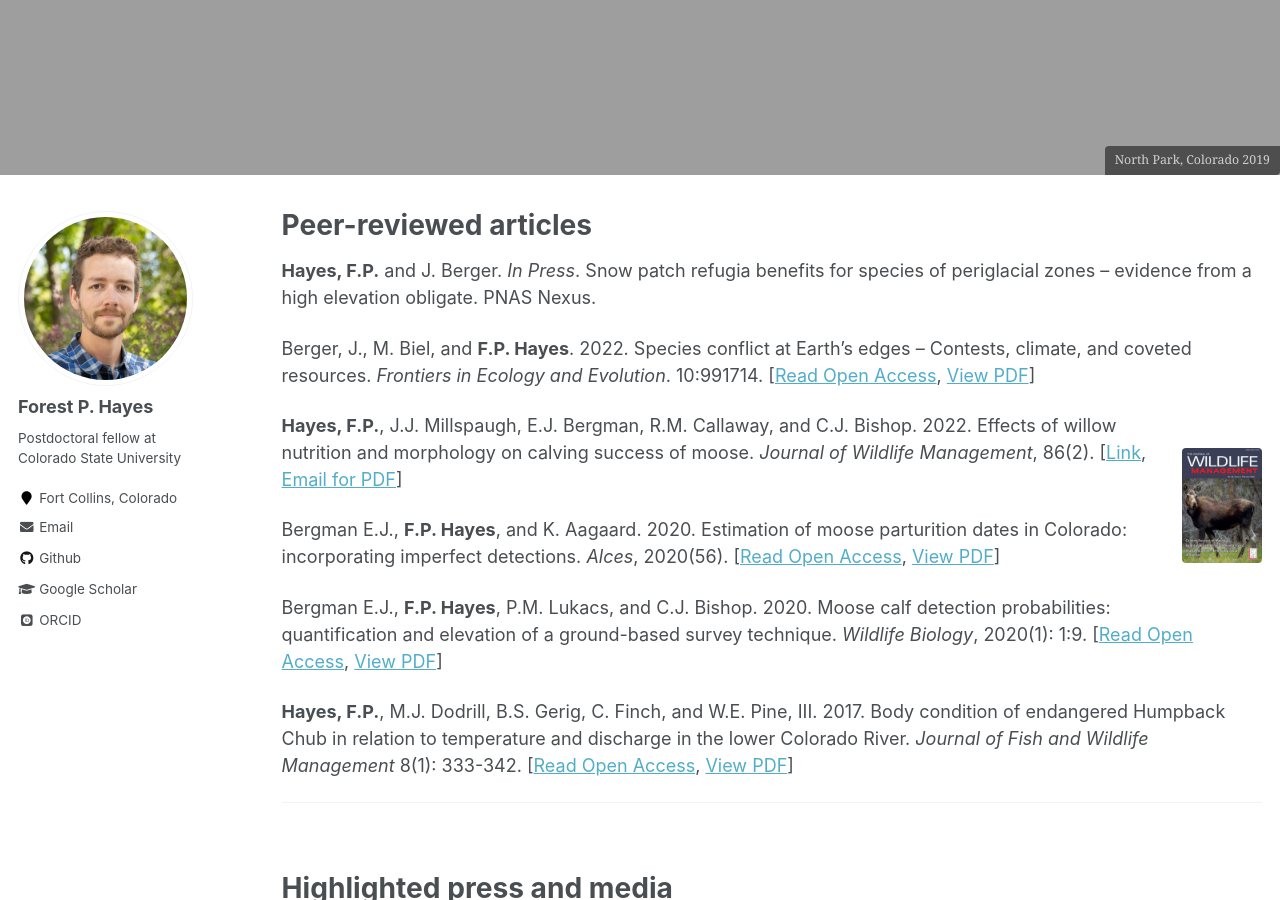
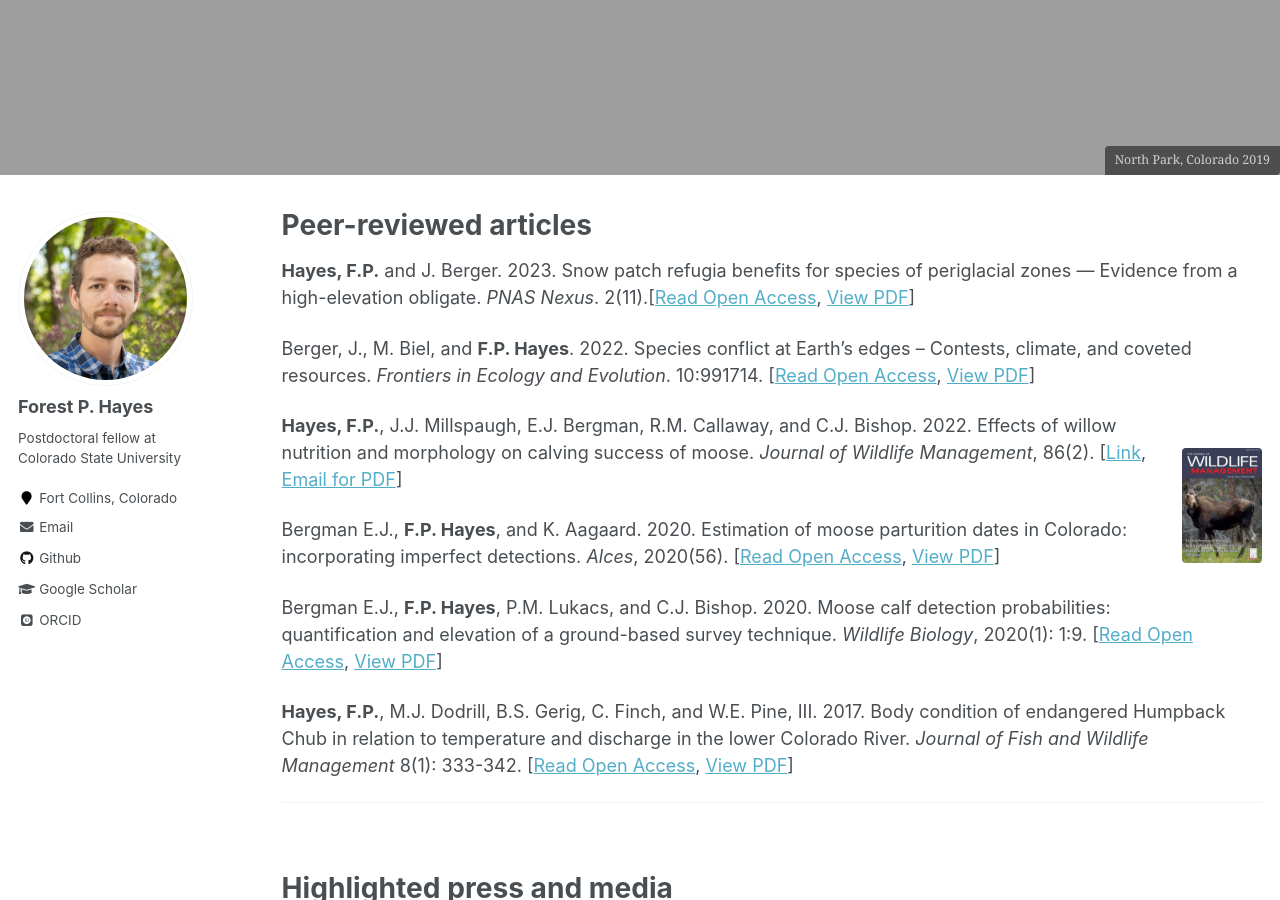
Before and after one commit to foresthayes/foresthayes.github.io, a Jekyll site: the page built from _pages/publications.md, in a window 1280 px wide and 900 px high, scrolled down 867 px. Built offline with Jekyll 4.4.1, drawn with Linux system fonts in a browser that asks for light colours; some web fonts are replaced.

Commit message:
Update publications

```diff
--- a/_pages/publications.md
+++ b/_pages/publications.md
@@ -11,7 +11,7 @@ header:
 
 ---
 
-**Hayes, F.P.** and J. Berger. _In Press_. Snow patch refugia benefits for species of periglacial zones – evidence from a high elevation obligate. PNAS Nexus.
+**Hayes, F.P.** and J. Berger. 2023. Snow patch refugia benefits for species of periglacial zones — Evidence from a high-elevation obligate. *PNAS Nexus*. 2(11).\[[Read Open Access](https://academic.oup.com/pnasnexus/article-lookup/doi/10.1093/pnasnexus/pgad339), <a href="./2023_Hayes and Berger_snow benefits.pdf">View PDF</a>\]
 
 Berger, J., M. Biel, and **F.P. Hayes**. 2022. Species conflict at Earth’s edges – Contests, climate, and coveted resources. *Frontiers in Ecology and Evolution*. 10:991714. \[[Read Open Access](https://www.frontiersin.org/articles/10.3389/fevo.2022.991714), <a href="./2022_Berger et al_contests.pdf">View PDF</a>\]
 
```
Also changed, not shown: 1 other file.
